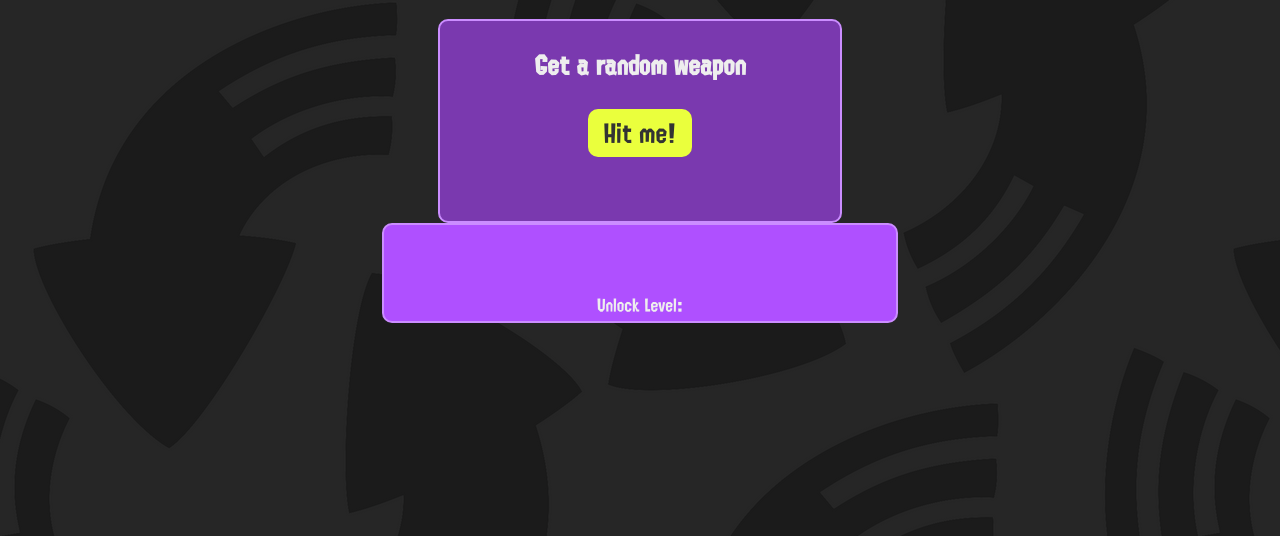
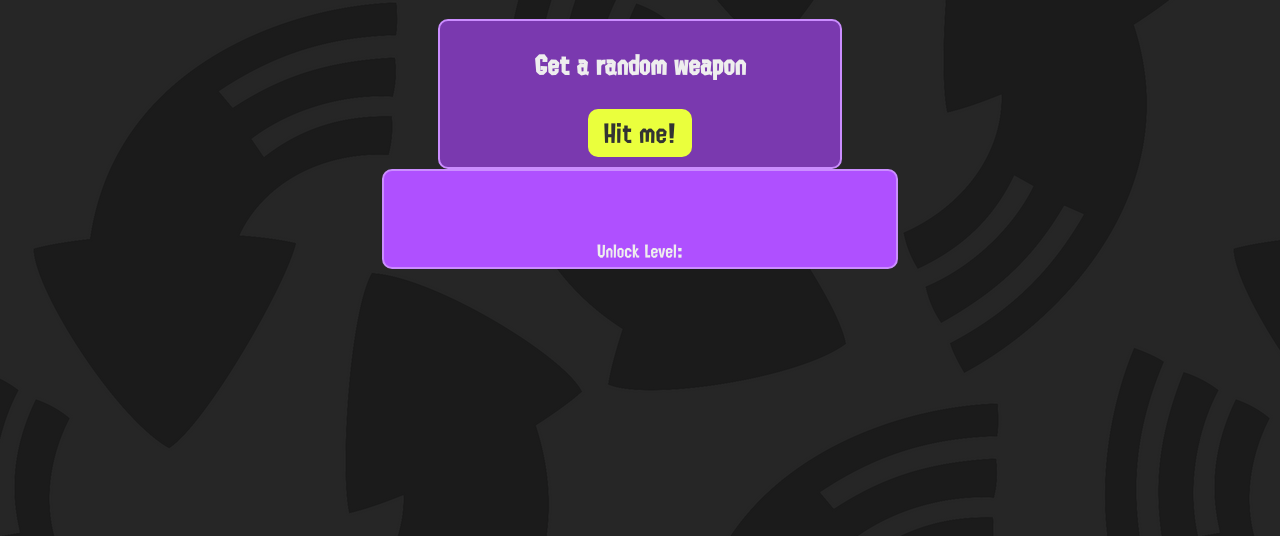
Before and after one commit to BLBarricklow/Splatoon-3-Random-Picker-site, a plain HTML site: page index.html in a window 1280 px wide. Shown: the part 146-682 px from the top of the page. Drawn offline with Linux system fonts and the light colour scheme.

Commit message:
Tweak style of get box

```diff
--- a/css/style.css
+++ b/css/style.css
@@ -44,6 +44,7 @@ button {
     border: none;
     border-radius: 10px;
     padding: 0 1rem;
+    margin: 0 0 10px 0;
 }
 
 .kit-inline {
@@ -63,8 +64,9 @@ button {
 
 .select-panel {
     width: clamp(300px, 40vw, 400px);
-    height: clamp(200px, 25vh, 250px);
+    /* height: clamp(200px, 25vh, 250px); */
     margin: auto;
+    padding: 100px auto;
     border-radius: 10px;
     border: 2px solid var(--s3Lpurple);
     background-color: var(--s3Dpurple);
```
